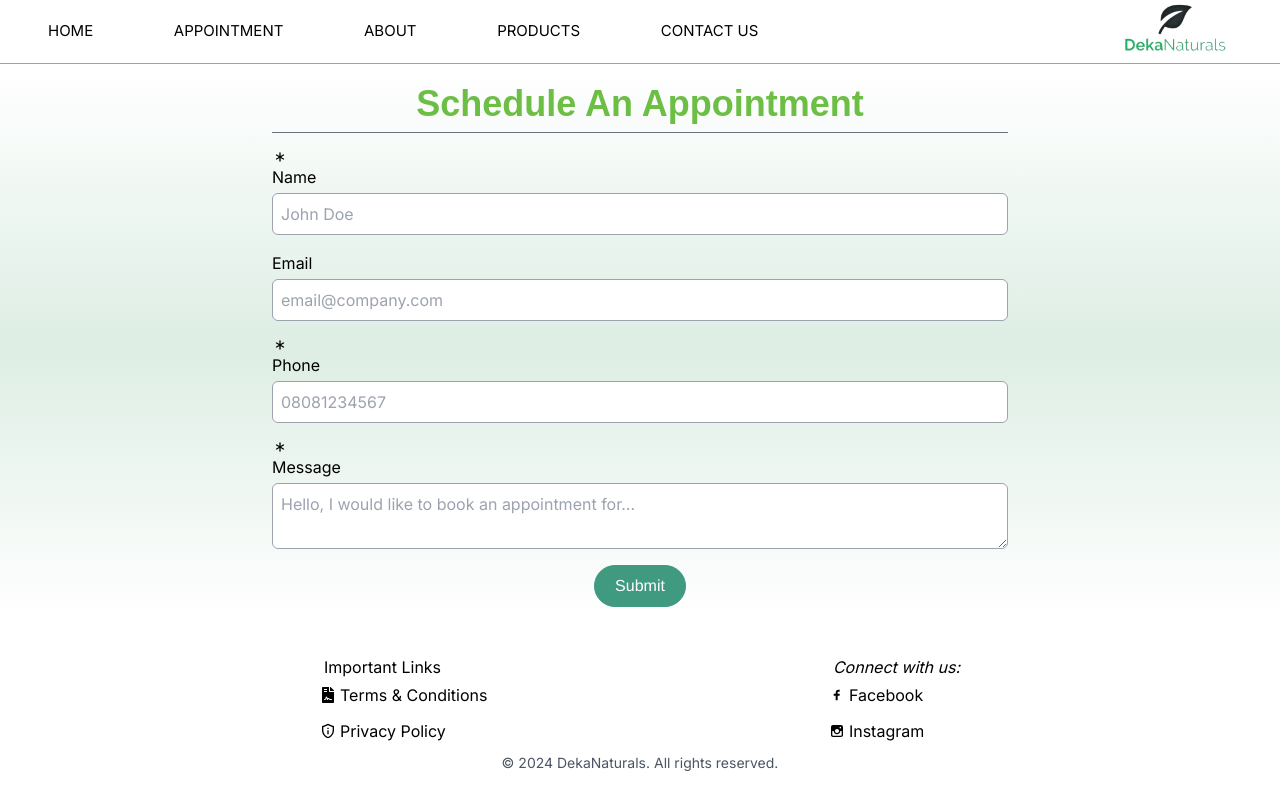
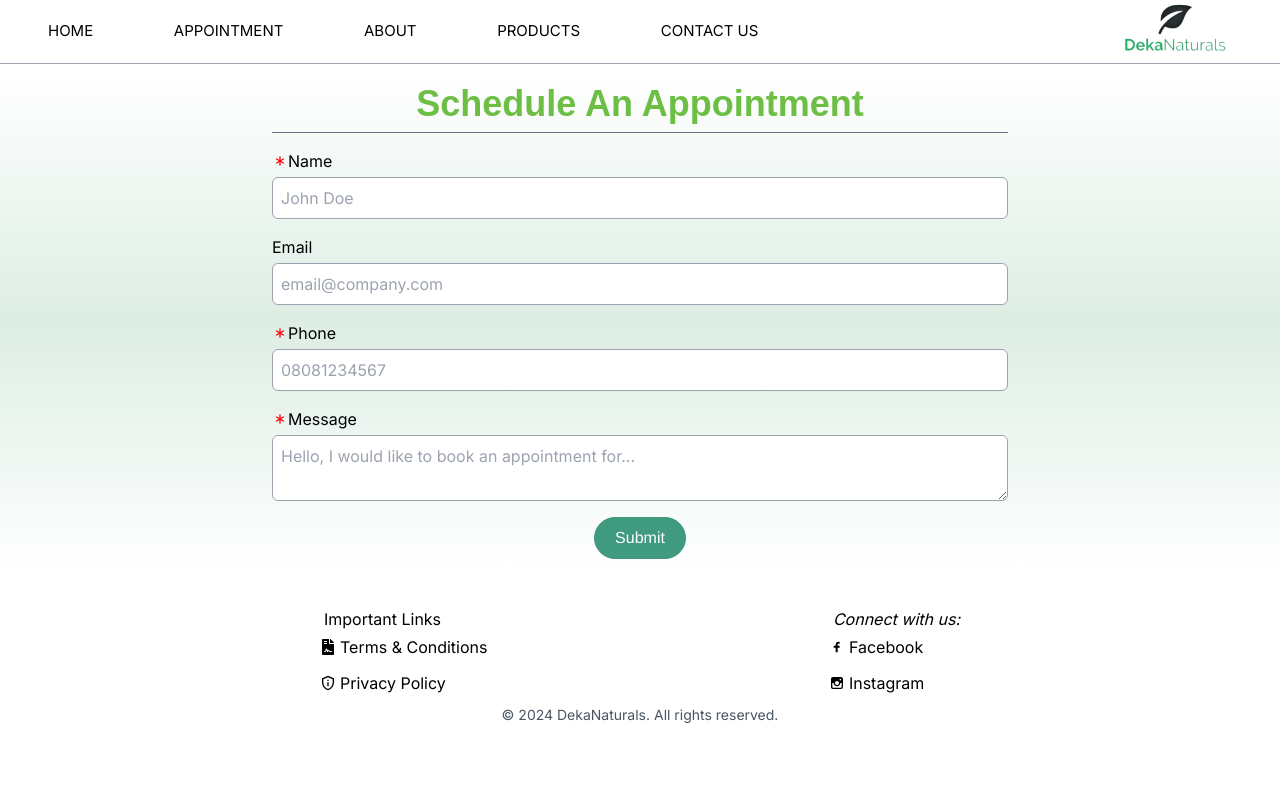
Before and after one commit to somadina6/DekaNaturals-NextJS, a Next.js app: page /appointment in a window 1280 px wide. Built offline with nearby package versions, Linux system fonts and the light colour scheme.

Commit message:
Update form styling and add asterisk to required fields

```diff
--- a/src/components/Appointment/Appointment.tsx
+++ b/src/components/Appointment/Appointment.tsx
@@ -31,15 +31,16 @@
       <form
         onSubmit={handleSubmit}
         id="form"
-        className="w-3/5 space-y-4 mt-2 border-gray-200  rounded-md block mx-auto py-3 px-4"
+        className="w-full md:w-3/5 space-y-4 mt-2 border-gray-200  rounded-md block mx-auto py-3 px-4 max-w-[900px]"
       >
         <h1 className="text-center w w-full w border-b border-gray-500 text-primary font-bold  text-md md:text-2xl  lg:text-4xl mb-2 pb-2">
           Schedule An Appointment
         </h1>
         <div className="flex flex-col">
           <label htmlFor="name">
-            <span>
-              <LuAsterisk /> Name
+            <span className="flex items-center">
+              <LuAsterisk style={{ color: "red" }} />
+              Name
             </span>
           </label>
           <input
@@ -67,8 +68,8 @@
         </div>
         <div className="flex flex-col">
           <label htmlFor="phone">
-            <span>
-              <LuAsterisk /> Phone
+            <span className="flex items-center">
+              <LuAsterisk style={{ color: "red" }} /> Phone
             </span>
           </label>
           <input
@@ -85,8 +86,8 @@
         </div>
         <div className="flex flex-col">
           <label htmlFor="message">
-            <span>
-              <LuAsterisk /> Message
+            <span className="flex items-center">
+              <LuAsterisk style={{ color: "red" }} /> Message
             </span>
           </label>
           <textarea
```
